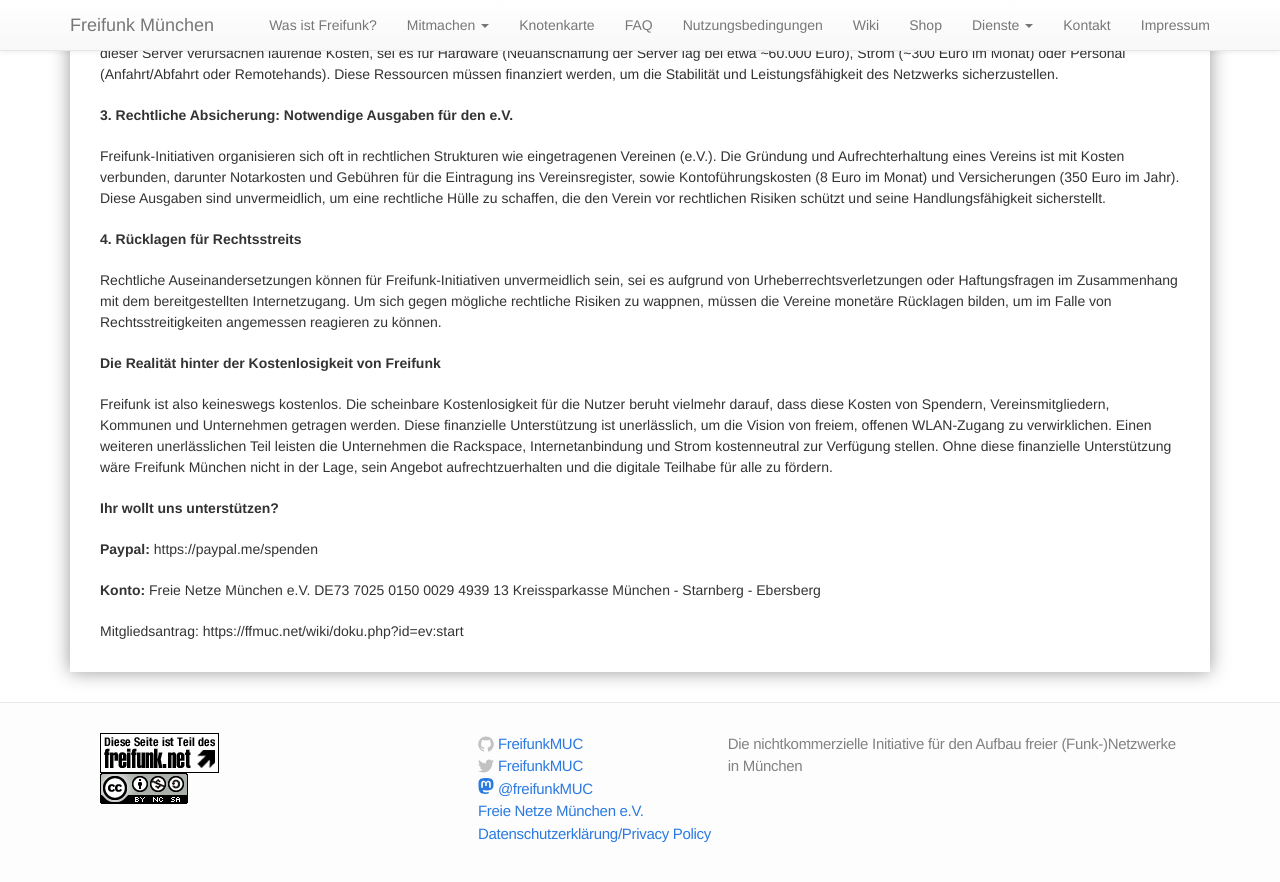
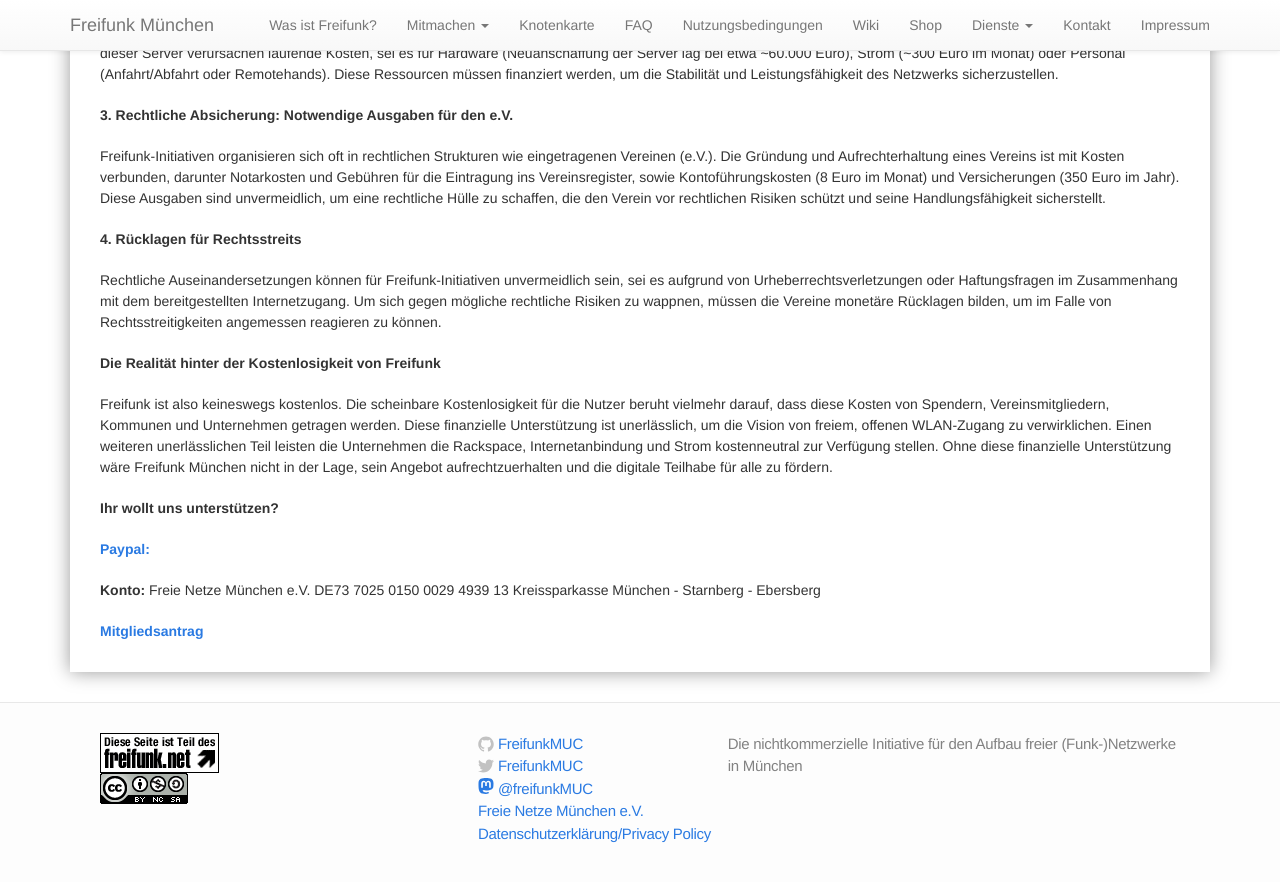
Before and after one commit to freifunkMUC/freifunkmuc.github.io, a Jekyll site: the page built from _posts/2024-03-19-freifunk-kostenlos.markdown, in a window 1280 px wide and 900 px high, scrolled down 520 px. Shown: the top 882 px of the window. Built offline with Jekyll 4.4.1, drawn with Linux system fonts in a browser that asks for light colours; part of the change alters nothing that is shown.

Commit message:
Update 2024-03-19-freifunk-kostenlos.markdown

```diff
--- a/_posts/2024-03-19-freifunk-kostenlos.markdown
+++ b/_posts/2024-03-19-freifunk-kostenlos.markdown
@@ -31,11 +31,11 @@ Freifunk ist also keineswegs kostenlos. Die scheinbare Kostenlosigkeit für die
 
 **Ihr wollt uns unterstützen?**
 
-**Paypal:** https://paypal.me/spenden
+[**Paypal:**](https://paypal.me/spenden)
 
 **Konto:**
 Freie Netze München e.V.
 DE73 7025 0150 0029 4939 13
 Kreissparkasse München - Starnberg - Ebersberg
 
-Mitgliedsantrag: https://ffmuc.net/wiki/doku.php?id=ev:start
+[**Mitgliedsantrag**](https://ffmuc.net/wiki/doku.php?id=ev:start)
```
